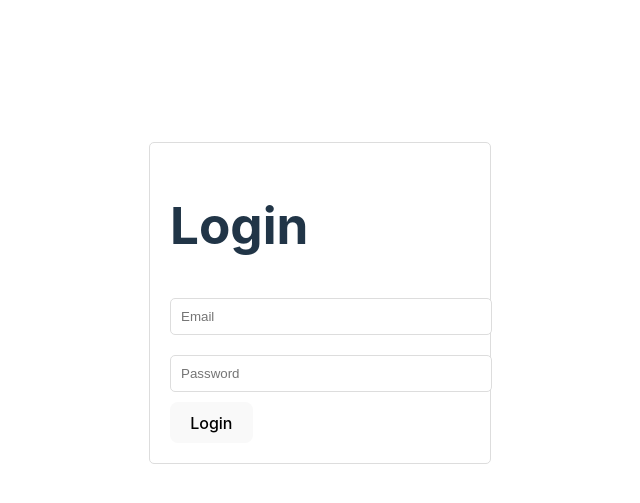
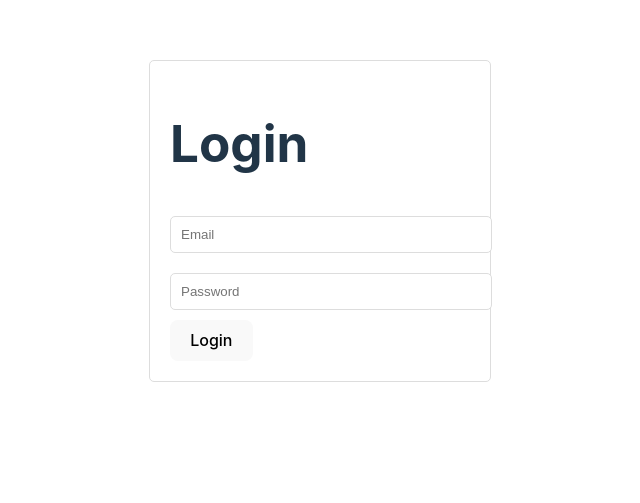
Before and after one commit to NileshAmbekarr/SIH, a React (Vite) app in the folder road-detection-tool/: page / in a window 1280 px wide. Shown: the part 179-682 px from the top of the page, without its empty margins (320-960 px from the left). Built offline with nearby package versions, Linux system fonts and the light colour scheme.

Commit message:
Update App.jsx

```diff
--- a/road-detection-tool/src/App.jsx
+++ b/road-detection-tool/src/App.jsx
@@ -1,4 +1,5 @@
 import { BrowserRouter as Router, Route, Routes } from 'react-router-dom';
+import { useState ,useEffect } from 'react';
 import Navbar from './Components/Navbar';
 import Login from './Pages/Login';
 import SelectAOI from './Pages/SelectAOI';
@@ -6,15 +7,27 @@ import ViewAnalytics from './Pages/ViewAnalytics';
 import './App.css'
 
 function App() {
+  const [isAuthenticated, setIsAuthenticated] = useState(false);
+
+  useEffect(() => {
+    // Check for auth token or session on component load
+    const token = localStorage.getItem('authToken');
+    if (token) {
+      setIsAuthenticated(true);
+    }
+  }, []);
+
   return (
-    <Router>
-      <Navbar />
-      <Routes>
-        <Route path="/" element={<Login />} />
-        <Route path="/select-aoi" element={<SelectAOI />} />
-        <Route path="/analytics" element={<ViewAnalytics />} />
-      </Routes>
-    </Router>
+    <div>
+      {isAuthenticated ? (
+        <>
+          <selectAOI />
+          <viewAnalytics />
+        </>
+      ) : (
+        <Login setIsAuthenticated={setIsAuthenticated} />
+      )}
+    </div>
   );
 }
 
```
